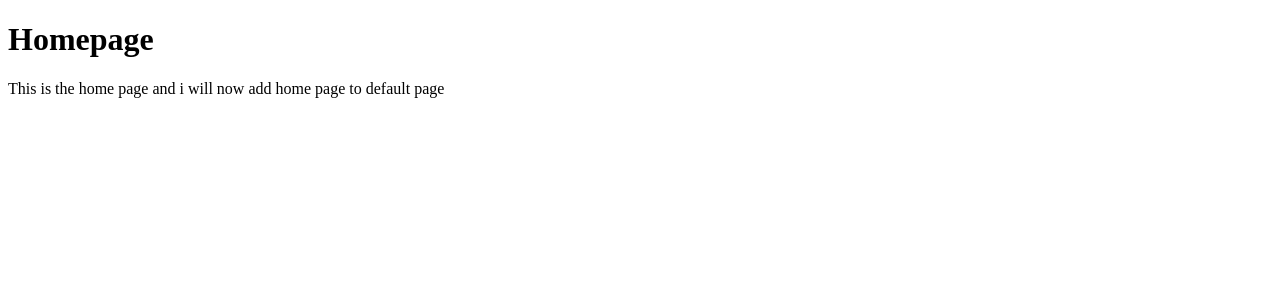
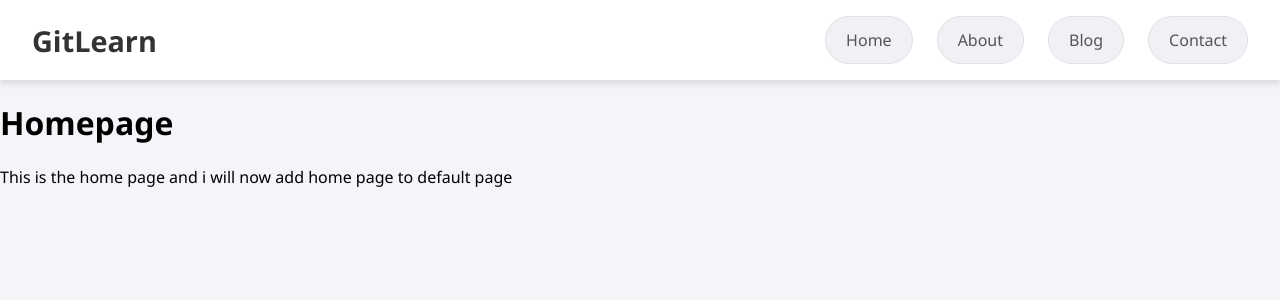
Before and after one commit to niteeshyadav23/GitLearn, a Vue app in the folder GitLearningVue/: page / in a window 1280 px wide. Shown: the top 300 px of the page. Built offline with nearby package versions, Linux system fonts and the light colour scheme.

Commit message:
Create nav bar section

```diff
--- a/GitLearningVue/src/App.vue
+++ b/GitLearningVue/src/App.vue
@@ -1,9 +1,10 @@
 <script setup>
 import Home from './Components/HomePage.vue';
-
+import Navbar from './Components/Navbar.vue';
 
 </script>
 
 <template>
+  <Navbar />
   <Home />
 </template>
--- /dev/null
+++ b/GitLearningVue/src/Components/Navbar.vue
@@ -0,0 +1,74 @@
+<template>
+    <div class="nav flex space-between">
+        <div class="logo">
+            GitLearn
+        </div>
+        <div class="nav-option nav-links">
+            <a class="btn">Home</a>
+            <a class="btn">About</a>
+            <a class="btn">Blog</a>
+            <a class="btn">Contact</a>
+
+        </div>
+    </div>
+</template>
+
+<script setup></script>
+
+<style>
+/* Basic reset and font setting for the body */
+body {
+  margin: 0;
+  font-family: 'Segoe UI', Tahoma, Geneva, Verdana, sans-serif;
+  background-color: #f4f4f9;
+}
+
+/* Overall navigation container styling */
+.nav {
+  display: flex;
+  justify-content: space-between;
+  align-items: center;
+  padding: 1rem 2rem;
+  background-color: #fff;
+  box-shadow: 0 4px 6px rgba(0, 0, 0, 0.1);
+}
+
+/* Logo styling */
+.logo {
+  font-size: 1.8rem;
+  font-weight: 700;
+  color: #333;
+}
+
+/* Container for the navigation links */
+.nav-links {
+  display: flex;
+  gap: 1.5rem;
+}
+
+/* Styling for individual links (buttons) */
+.nav-links a {
+  text-decoration: none;
+  color: #555;
+  font-weight: 500;
+  padding: 0.75rem 1.25rem;
+  border-radius: 25px;
+  transition: all 0.3s ease;
+  background-color: #f0f0f5;
+  border: 1px solid #e0e0e5;
+}
+
+/* Hover and active states for interactive feel */
+.nav-links a:hover {
+  color: #fff;
+  background-color: #007bff;
+  box-shadow: 0 4px 8px rgba(0, 123, 255, 0.3);
+  transform: translateY(-2px);
+}
+
+.nav-links a:active {
+  transform: translateY(0);
+  box-shadow: 0 2px 4px rgba(0, 0, 0, 0.2);
+}
+
+</style>
```
